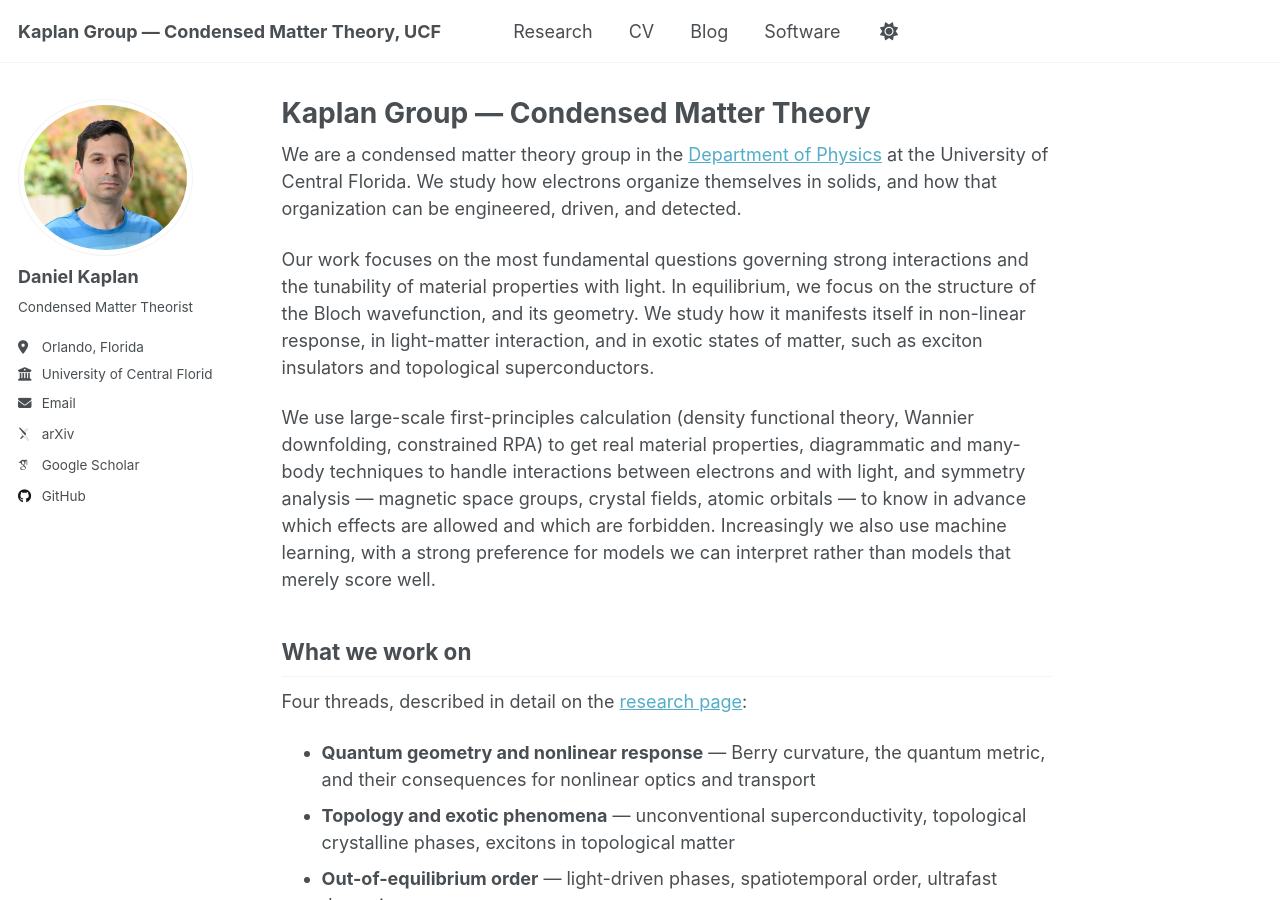
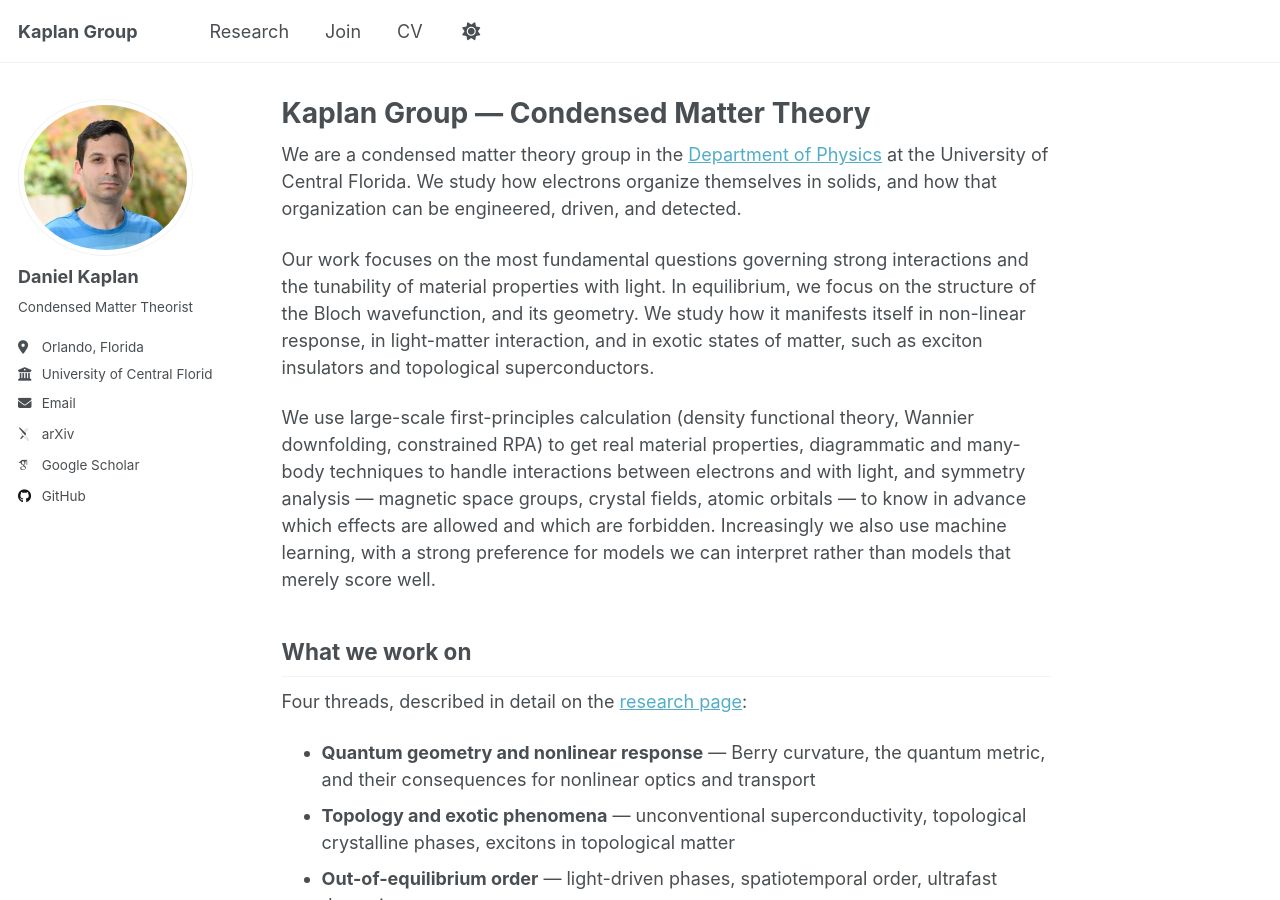
Before and after one commit to danielkaplan137/danielkaplan137.github.io, a Jekyll site: the page built from _pages/about.md, in a window 1280 px wide and 900 px high. Built offline with Jekyll 4.4.1, drawn with Linux system fonts in a browser that asks for light colours; some web fonts are replaced.

Commit message:
modified:   _config.yml 	modified:   _data/navigation.yml 	modified:   _includes/masthead.html

```diff
--- a/_config.yml
+++ b/_config.yml
@@ -10,6 +10,7 @@
 locale                   : "en-US"
 site_theme               : "bright"
 title                    : "Kaplan Group — Condensed Matter Theory, UCF"
+masthead_title           : "Kaplan Group"
 title_separator          : "|"
 name                     : &name "Daniel Kaplan"
 description              : &description "Condensed matter theory group at the University of Central Florida. Quantum geometry, nonlinear response, topological superconductivity, and machine learning for materials discovery."
--- a/_data/navigation.yml
+++ b/_data/navigation.yml
@@ -6,16 +6,10 @@
 #
 # NOTE that only one of the CV options should be selected, the first is for the
 #      Markdown formatted page while the second is generated using JSON.
-
 main:
   - title: "Research"
-    url: /Research/
-
+    url: /research/
+  - title: "Join"
+    url: /join/
   - title: "CV"
-    url: /CV/
-
-  - title: "Blog"
-    url: /blog/
-
-  - title: "Software"
-    url: /software/
+    url: /cv/
--- a/_includes/masthead.html
+++ b/_includes/masthead.html
@@ -6,7 +6,7 @@
       <nav id="site-nav" class="greedy-nav">
         <button><div class="navicon"></div></button>
         <ul class="visible-links">
-          <li class="masthead__menu-item masthead__menu-item--lg persist"><a href="{{ base_path }}/">{{ site.title }}</a></li>
+          <li class="masthead__menu-item masthead__menu-item--lg persist"><a href="{{ base_path }}/">{{ site.masthead_title | default: site.title }}</a></li>
           {% for link in site.data.navigation.main %}
             {% if link.url contains 'http' %}
               {% assign domain = '' %}
```
